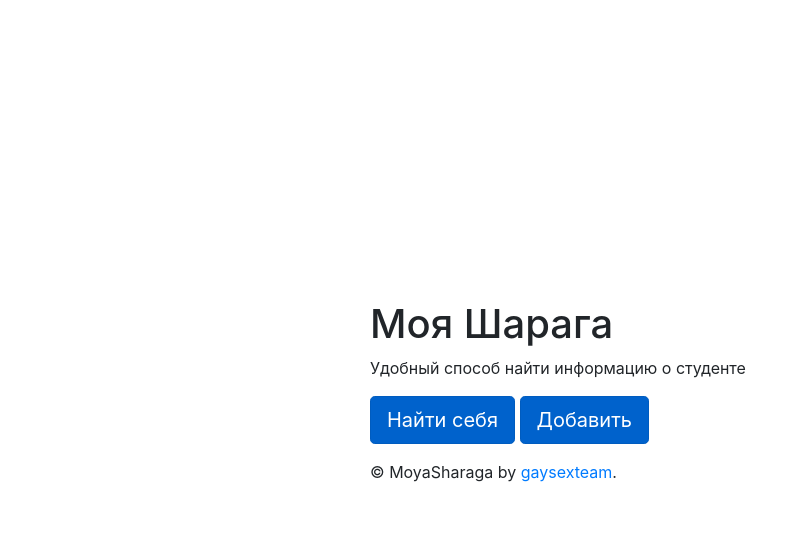
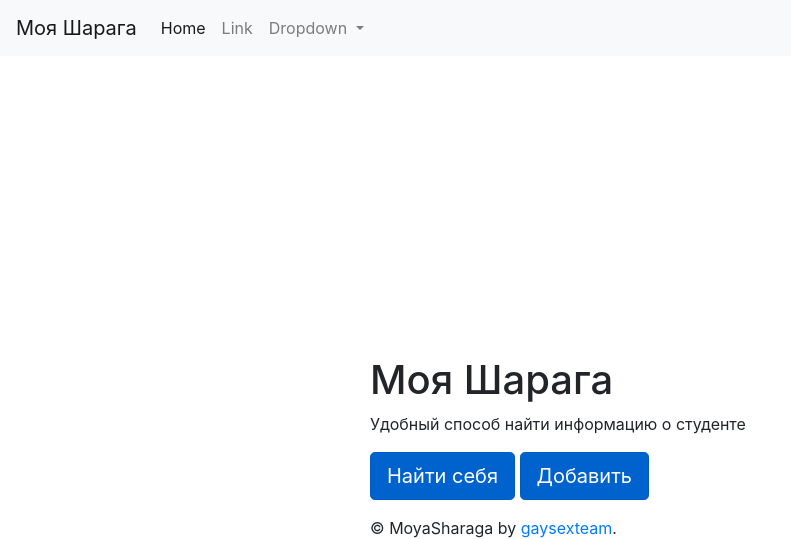
Before and after one commit to koolkittykat69/MoySharaga, a Django app: page / in a window 1280 px wide. Shown: the top 539 px of the page, without its empty margins (0-791 px from the left). Run offline with Django 3.2, Linux system fonts and the light colour scheme; parts of the project's set-up code (start-up, migrations or seed data) failed here and were passed over; some libraries are stand-ins or nearby versions.

Commit message:
base.html v0.3 student page v0.2

```diff
--- a/MoyaSharaga/MoyaSharaga/templates/panel/base.html
+++ b/MoyaSharaga/MoyaSharaga/templates/panel/base.html
@@ -7,6 +7,36 @@
     <title>{% block title %} Моя Шарага {% endblock %}</title>
 </head>
 <body class="h-100">
+<!-- Navbar -->
+    <nav class="navbar navbar-expand-lg navbar-light bg-light">
+      <a class="navbar-brand" href="#">Моя Шарага</a>
+          <button class="navbar-toggler" type="button" data-toggle="collapse" data-target="#navbarSupportedContent" aria-controls="navbarSupportedContent" aria-expanded="false" aria-label="Toggle navigation">
+            <span class="navbar-toggler-icon"></span>
+          </button>
+
+        <div class="collapse navbar-collapse" id="navbarSupportedContent">
+            <ul class="navbar-nav mr-auto">
+              <li class="nav-item active">
+                <a class="nav-link" href="#">Home <span class="sr-only">(current)</span></a>
+                </li>
+                <li class="nav-item">
+                    <a class="nav-link" href="#">Link</a>
+                </li>
+                <li class="nav-item dropdown">
+                    <a class="nav-link dropdown-toggle" href="#" id="navbarDropdown" role="button" data-toggle="dropdown" aria-haspopup="true" aria-expanded="false">
+                      Dropdown
+                     </a>
+                  <div class="dropdown-menu" aria-labelledby="navbarDropdown">
+                      <a class="dropdown-item" href="#">Action</a>
+                      <a class="dropdown-item" href="#">Another action</a>
+                      <div class="dropdown-divider"></div>
+                      <a class="dropdown-item" href="#">Something else here</a>
+                  </div>
+                </li>
+            </ul>
+        </div>
+    </nav>
+<!-- Navbar -->
 
 {% block content %}
 
```
Also changed, not shown: MoyaSharaga/MoyaSharaga/templates/panel/student.html (+6 -12 lines). Lines whose indentation alone changed are shown as unchanged.
